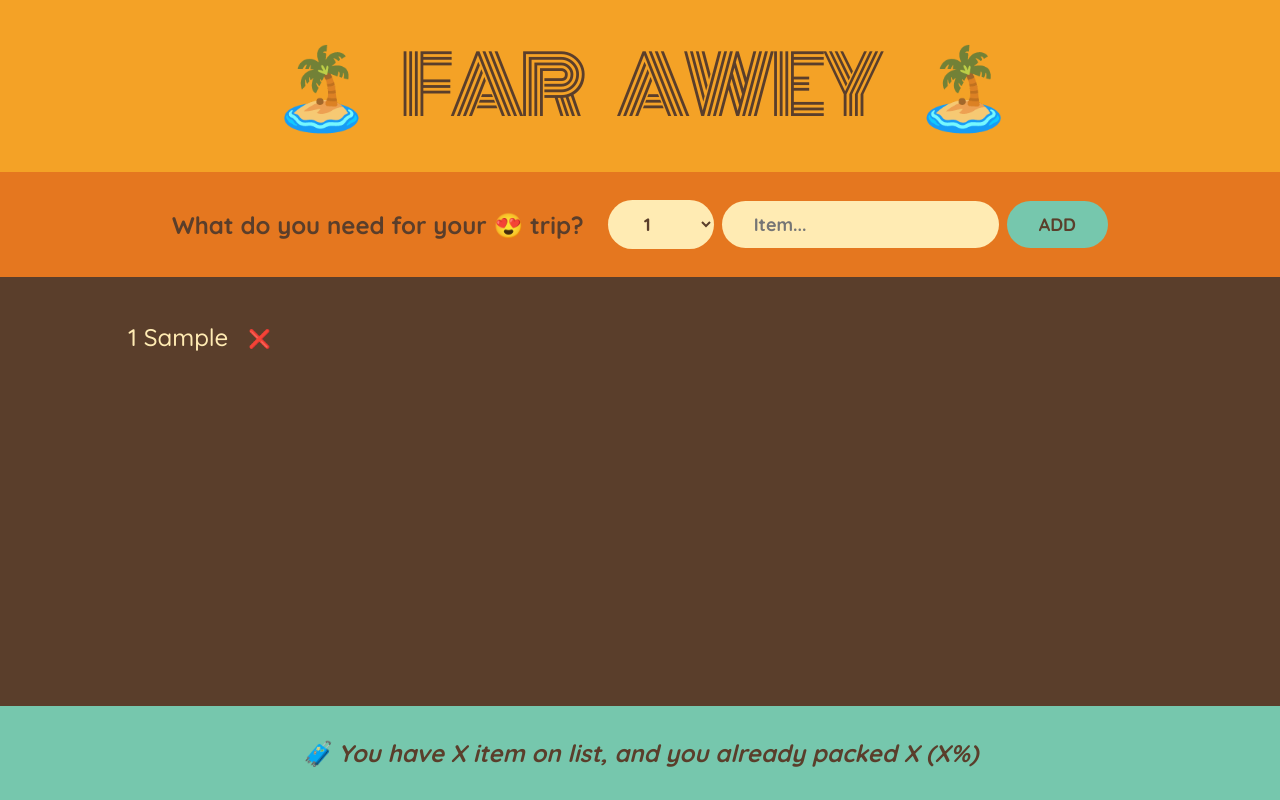
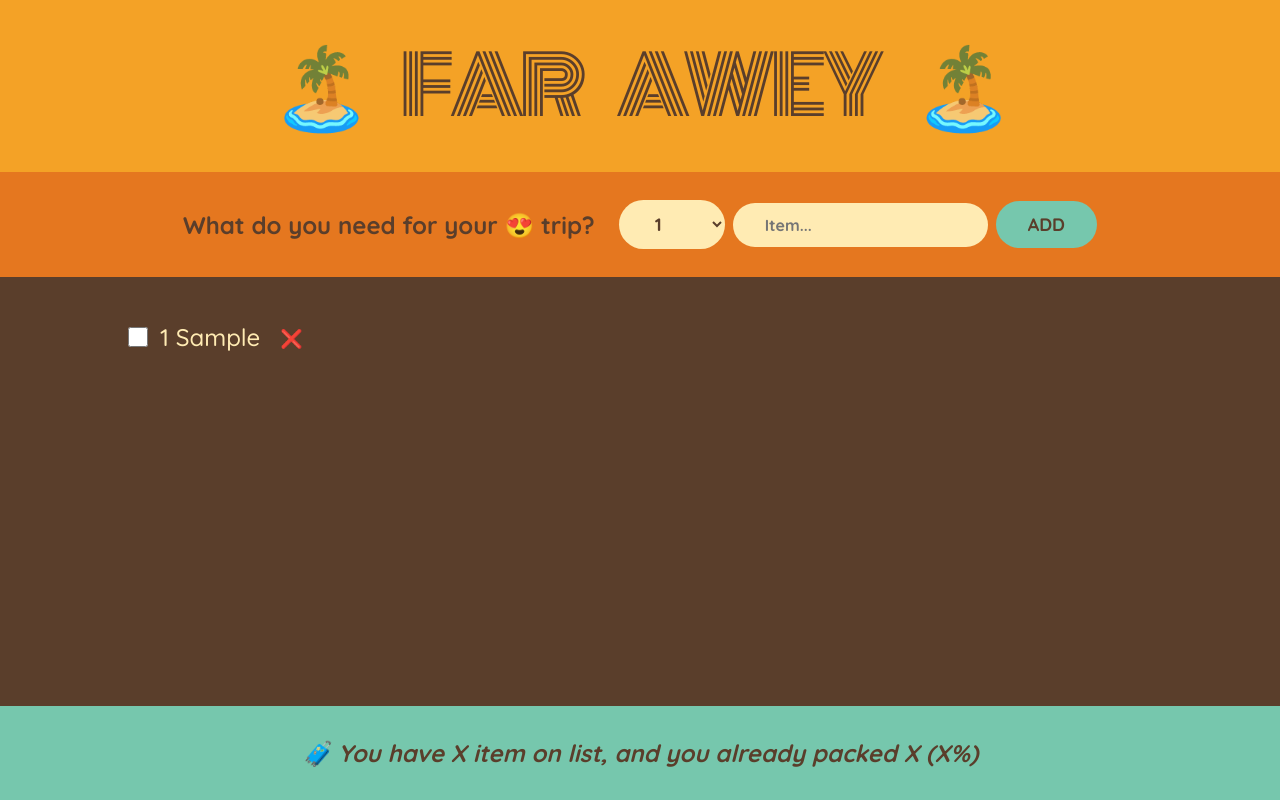
Before and after one commit to Moco23/react-travel-list, a React (Create React App) app: page / in a window 1280 px wide. Both pictures are taken after typing "Sample" into the empty fields and a click on the button "ADD". Built offline with nearby package versions, Linux system fonts and the light colour scheme.

Commit message:
implement checked functionality

```diff
--- a/src/App.js
+++ b/src/App.js
@@ -14,11 +14,29 @@ export default function App() {
     setItems((items) => items.filter((item) => item.id !== id));
   }
 
+  // toogle functionality
+  function handleToogleItem(id) {
+    setItems((items) =>
+      items.map((item) =>
+        item.id === id
+          ? {
+              ...item,
+              packed: !item.packed,
+            }
+          : item
+      )
+    );
+  }
+
   return (
     <div className="app">
       <Logo />
       <Form onAddItems={handleAddItems} />
-      <PackingList items={items} onDeleteItem={handleDeleteItems} />
+      <PackingList
+        items={items}
+        onDeleteItem={handleDeleteItems}
+        onToogleItems={handleToogleItem}
+      />
       <Stats />
     </div>
   );
@@ -85,21 +103,31 @@ function Form({ onAddItems }) {
   );
 }
 
-function PackingList({ items, onDeleteItem }) {
+function PackingList({ items, onDeleteItem, onToogleItems }) {
   return (
     <div className="list">
       <ul>
         {items.map((item) => (
-          <Item item={item} onDeleteItem={onDeleteItem} key={item.id} />
+          <Item
+            item={item}
+            onDeleteItem={onDeleteItem}
+            onToogleItems={onToogleItems}
+            key={item.id}
+          />
         ))}
       </ul>
     </div>
   );
 }
 
-function Item({ item, onDeleteItem }) {
+function Item({ item, onDeleteItem, onToogleItems }) {
   return (
     <li>
+      <input
+        type="checkbox"
+        value={item.packed}
+        onChange={() => onToogleItems(item.id)}
+      />
       <span style={item.packed ? { textDecoration: "line-through" } : {}}>
         {item.quantity} {item.description}
       </span>
--- a/src/index.css
+++ b/src/index.css
@@ -16,6 +16,10 @@ body {
   color: #5a3e2b;
   font-family: "Quicksand";
   font-weight: 500;
+}
+
+input {
+  font-size: 1.6rem !important;
 }
 
 .app {
```
